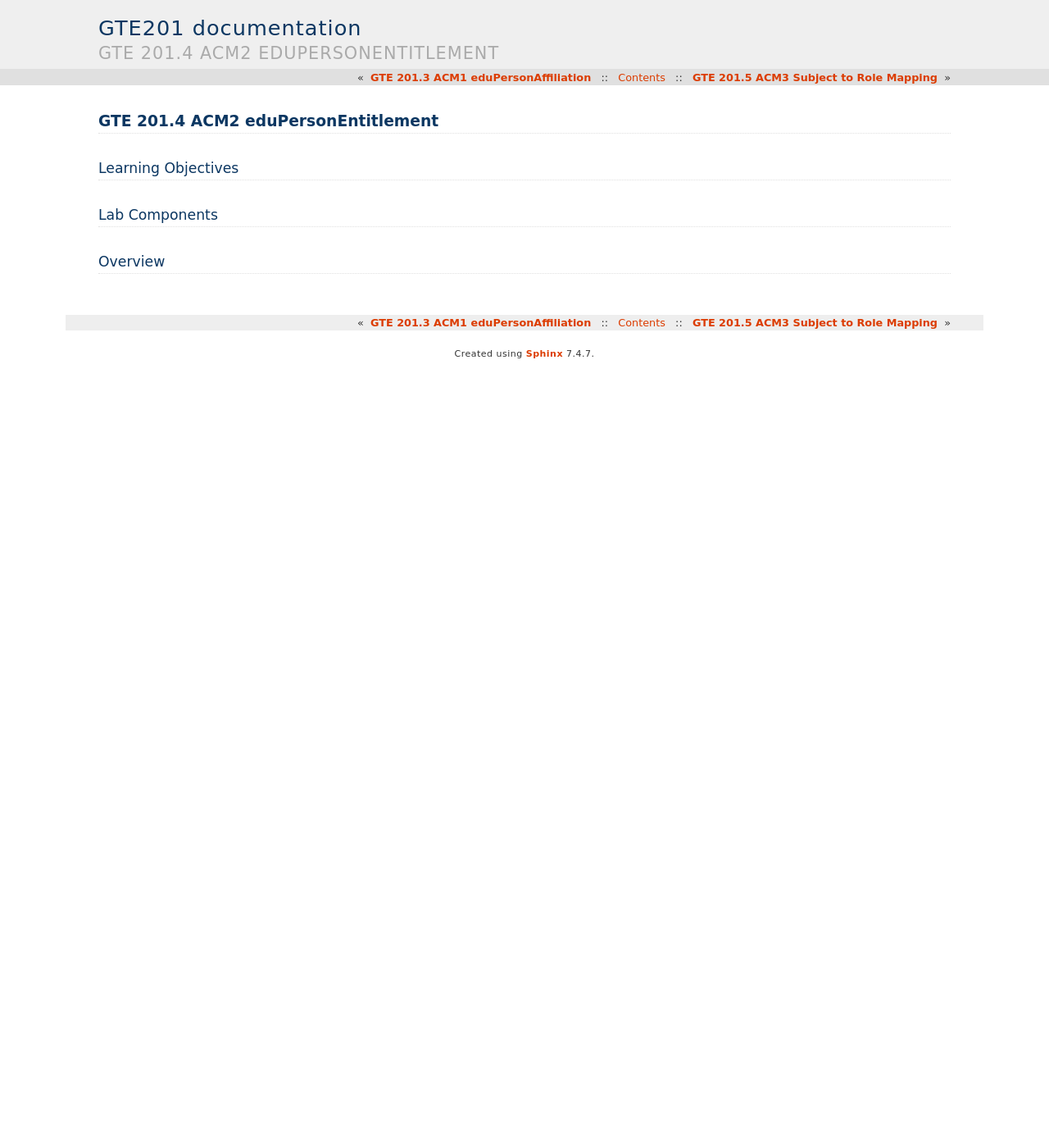
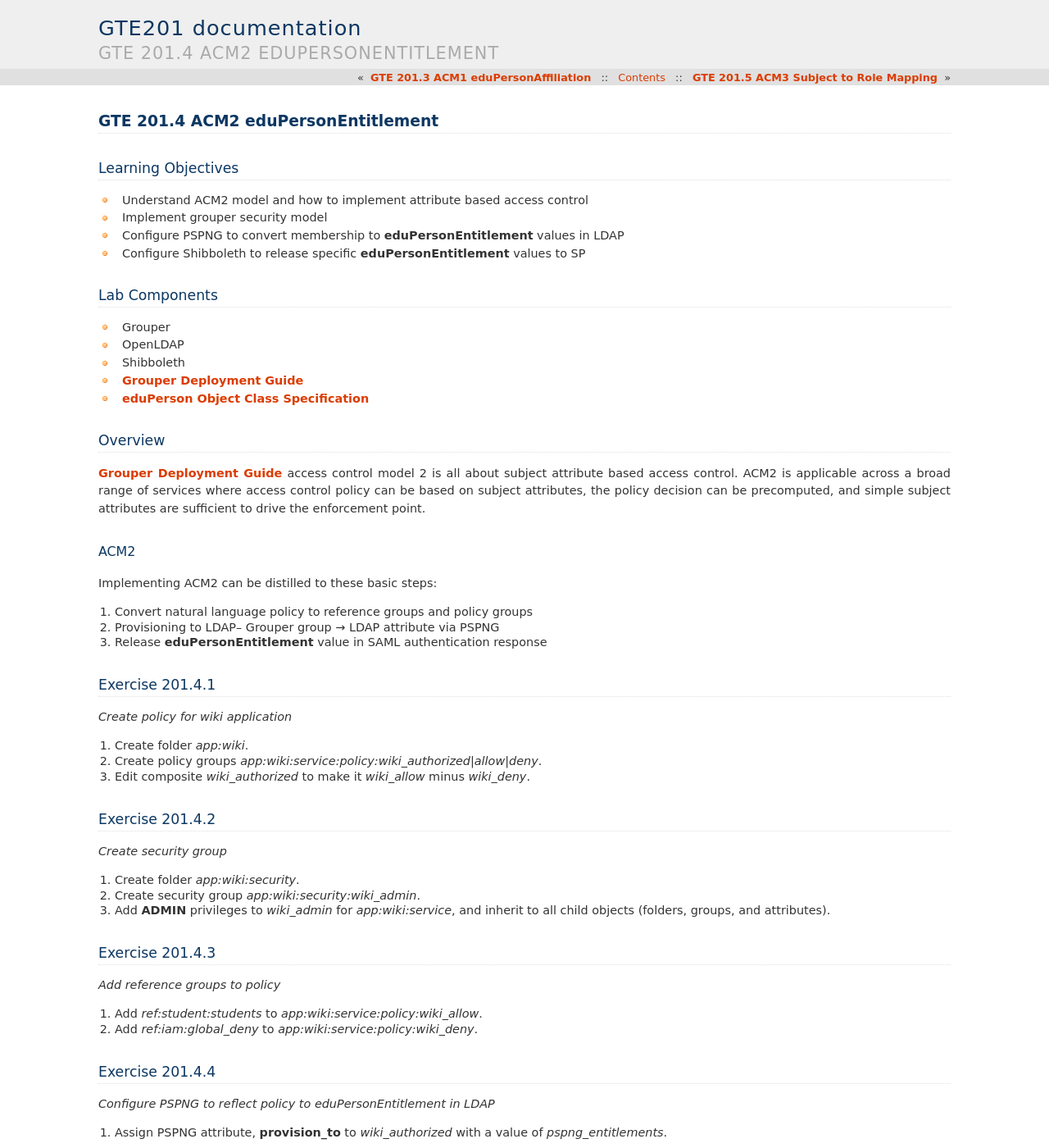
Before and after one commit to cwaldbieser/gte201_docs, a Sphinx documentation site: the page built from docs/201.4.rst, in a window 1280 px wide and 1400 px high. Shown: the whole window at 82% size. Built offline with Sphinx 7.4.7, drawn with Linux system fonts in a browser that asks for light colours; some of the changed text lies outside the part shown.

Commit message:
Completed 201.4.

```diff
--- a/docs/201.4.rst
+++ b/docs/201.4.rst
@@ -7,22 +7,121 @@ GTE 201.4 ACM2 eduPersonEntitlement
 Learning Objectives
 -------------------
 
+* Understand ACM2 model and how to implement attribute based access control
+* Implement grouper security model
+* Configure PSPNG to convert membership to **eduPersonEntitlement** values in LDAP
+* Configure Shibboleth to release specific **eduPersonEntitlement** values to SP
+
 
 --------------
 Lab Components
 --------------
+
+* Grouper
+* OpenLDAP
+* Shibboleth
+* `Grouper Deployment Guide`_
+* `eduPerson Object Class Specification`_
 
 
 --------
 Overview
 --------
 
+`Grouper Deployment Guide`_ access control model 2 is all about subject attribute
+based access control.  ACM2 is applicable across a broad range of services where
+access control policy can be based on subject attributes, the policy decision can
+be precomputed, and simple subject attributes are sufficient to drive the enforcement
+point.
+
+""""
+ACM2
+""""
+
+Implementing ACM2 can be distilled to these basic steps:
+
+#. Convert natural language policy to reference groups and policy groups
+#. Provisioning to LDAP-- Grouper group |rightarrow| LDAP attribute via PSPNG
+#. Release **eduPersonEntitlement** value in SAML authentication response
+
+
+----------------
+Exercise 201.4.1
+----------------
+
+*Create policy for wiki application*
+
+#. Create folder `app:wiki`.
+#. Create policy groups `app:wiki:service:policy:wiki_authorized|allow|deny`.
+#. Edit composite `wiki_authorized` to make it `wiki_allow` minus `wiki_deny`.
+
+----------------
+Exercise 201.4.2
+----------------
+
+*Create security group*
+
+#. Create folder `app:wiki:security`.
+#. Create security group `app:wiki:security:wiki_admin`.
+#. Add **ADMIN** privileges to `wiki_admin` for `app:wiki:service`, and inherit
+   to all child objects (folders, groups, and attributes).
+
+----------------
+Exercise 201.4.3
+----------------
+
+*Add reference groups to policy*
+
+#. Add `ref:student:students` to `app:wiki:service:policy:wiki_allow`.
+#. Add `ref:iam:global_deny` to `app:wiki:service:policy:wiki_deny`.
+
+----------------
+Exercise 201.4.4
+----------------
+
+*Configure PSPNG to reflect policy to eduPersonEntitlement in LDAP*
+
+#. Assign PSPNG attribute, **provision_to**  to `wiki_authorized` with a value
+   of *pspng_entitlements*.
+#. Configure PSPNG to convert membership to ePE value of http://sp.example.org/wiki
+   and review in LDAP.  The relevent configuration is below:
+
+   .. literalinclude:: examples/201-4-4.pspng-epe.grouper-loader.properties
+        :language: properties
+        :caption: grouper-loader.properties
+        :linenos:
+
+----------------
+Exercise 201.4.5
+----------------
+
+*Configure Shib to release ePE value for our SP*
+
+The demo shibboleth IdP has been configured to release the ePE attribute to
+the demo SP.  The relevant configuration is below:
+
+.. literalinclude:: examples/201-4-5.attribute-filter.xml
+    :language: xml
+    :caption: attribute-filter.xml
+    :lines: 16-42
+    :emphasize-lines: 17
+    :linenos:
+
+----------------
+Exercise 201.4.6
+----------------
+
+*(Thought exercise!) Create accounts at target SP*
+
+Use policy groups to create/manage accounts at target SP.
+
+* Native grouper SP specific provisioning components
+* RabbitMQ based provisioning / deprovisioning
+* midPoint
 
 
 
+.. |rightarrow| unicode:: U+2192
 
-
-
-
-
+.. _eduPerson Object Class Specification: http://software.internet2.edu/eduperson/internet2-mace-dir-eduperson-201602.html
 .. _Grouper Deployment Guide: https://spaces.at.internet2.edu/display/Grouper/Grouper+Deployment+Guide+Work+-TIER+Program
--- /dev/null
+++ b/docs/examples/201-4-5.attribute-filter.xml
@@ -0,0 +1,65 @@
+<?xml version="1.0" encoding="UTF-8"?>
+<!--
+    This file is an EXAMPLE policy file.  While the policy presented in this
+    example file is illustrative of some simple cases, it relies on the names of
+    non-existent example services and the example attributes demonstrated in the
+    default attribute-resolver.xml file.
+
+    Deployers should refer to the documentation for a complete list of components
+    and their options.
+-->
+<AttributeFilterPolicyGroup id="ShibbolethFilterPolicy"
+        xmlns="urn:mace:shibboleth:2.0:afp"
+        xmlns:xsi="http://www.w3.org/2001/XMLSchema-instance"
+        xsi:schemaLocation="urn:mace:shibboleth:2.0:afp http://shibboleth.net/schema/idp/shibboleth-afp.xsd">
+
+    <!-- Release some attributes to an SP. -->
+    <AttributeFilterPolicy id="example1">
+        <PolicyRequirementRule xsi:type="Requester" value="https://grouperdemo/shibboleth" />
+
+        <AttributeRule attributeID="cn">
+            <PermitValueRule xsi:type="ANY" />
+        </AttributeRule>
+
+        <AttributeRule attributeID="eduPersonAffiliation">
+            <PermitValueRule xsi:type="ANY" />
+        </AttributeRule>
+
+        <AttributeRule attributeID="eduPersonPrimaryAffiliation">
+            <PermitValueRule xsi:type="ANY" />
+        </AttributeRule>
+
+        <AttributeRule attributeID="eduPersonEntitlement">
+            <PermitValueRule xsi:type="ANY" />
+        </AttributeRule>
+
+        <AttributeRule attributeID="eduPersonPrincipalName">
+            <PermitValueRule xsi:type="ANY" />
+        </AttributeRule>
+
+        <AttributeRule attributeID="eduPersonScopedAffiliation">
+            <PermitValueRule xsi:type="ANY" />
+        </AttributeRule>
+
+        <AttributeRule attributeID="employeeNumber">
+            <PermitValueRule xsi:type="ANY" />
+        </AttributeRule>
+
+        <AttributeRule attributeID="givenName">
+            <PermitValueRule xsi:type="ANY" />
+        </AttributeRule>
+
+        <AttributeRule attributeID="mail">
+            <PermitValueRule xsi:type="ANY" />
+        </AttributeRule>
+
+        <AttributeRule attributeID="surname">
+            <PermitValueRule xsi:type="ANY" />
+        </AttributeRule>
+
+        <AttributeRule attributeID="uid">
+            <PermitValueRule xsi:type="ANY" />
+        </AttributeRule>
+
+    </AttributeFilterPolicy>
+</AttributeFilterPolicyGroup>
```
Also changed, not shown: 1 other file.
